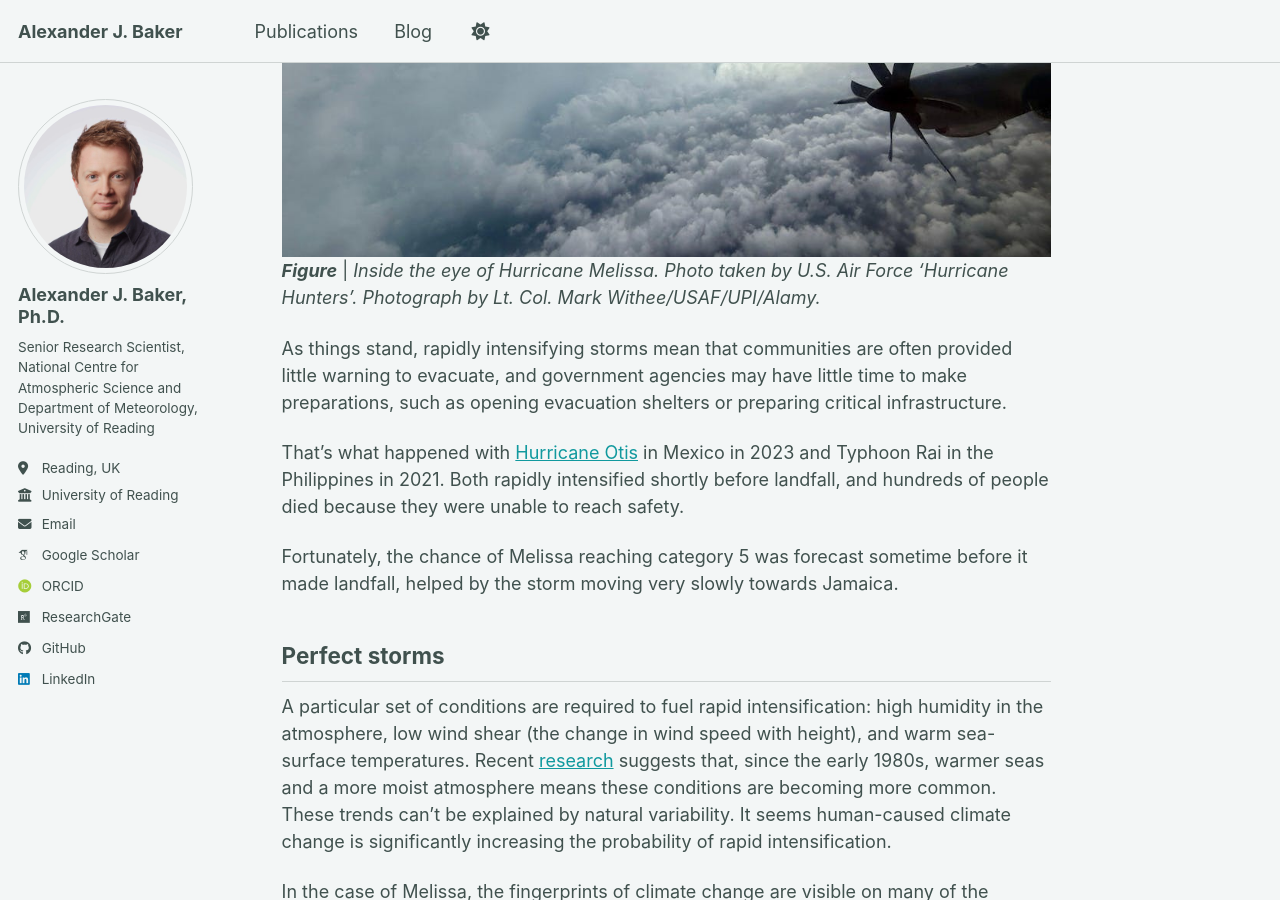
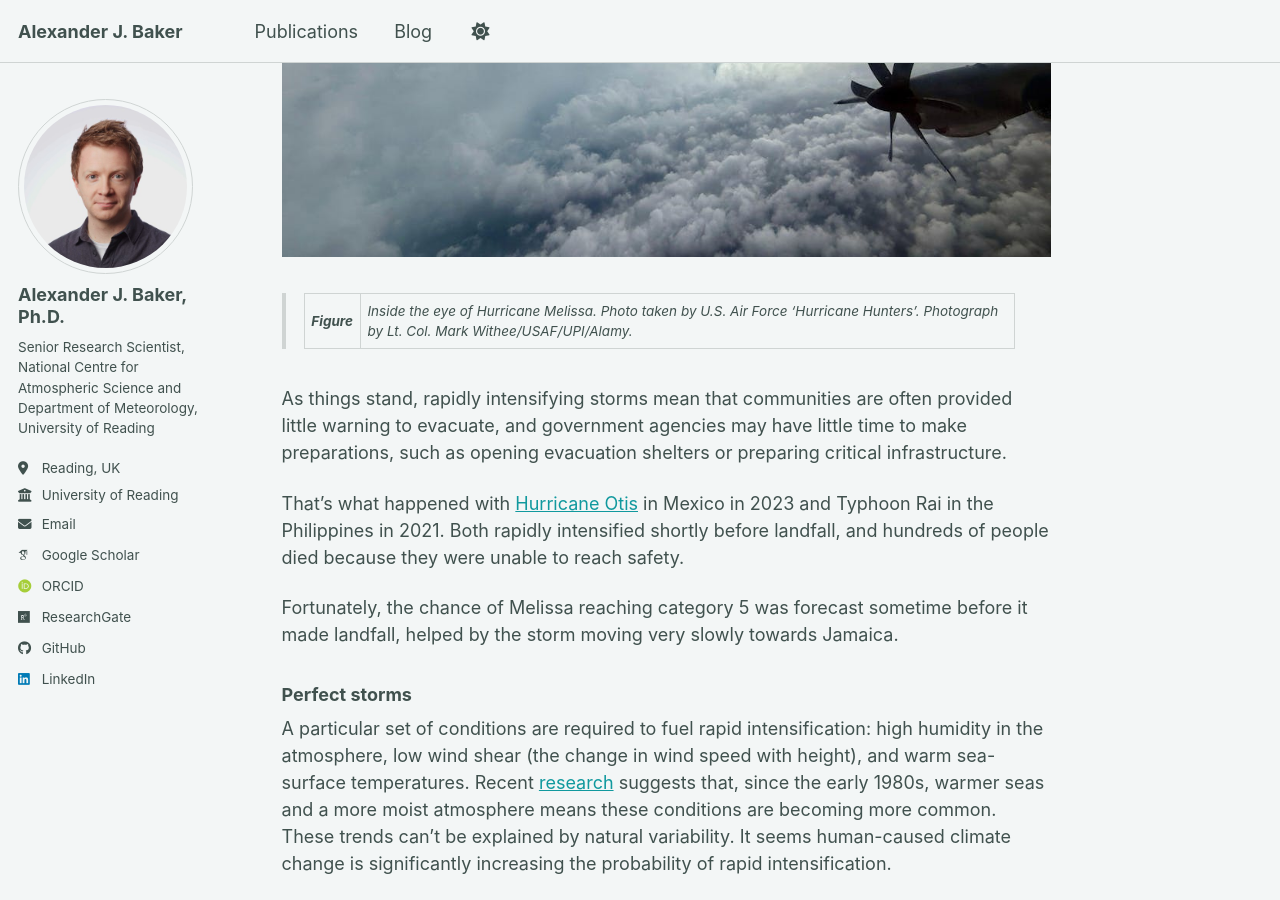
Before and after one commit to alexanderjbaker/alexanderjbaker.github.io, a Jekyll site: the page built from _posts/2025-10-31-hurricane-melissa-and-the-rapid-intensification-of-tropical-cyclones.md, in a window 1280 px wide and 900 px high, scrolled down 928 px. Built offline with Jekyll 4.4.1, drawn with Linux system fonts in a browser that asks for light colours; some web fonts are replaced; a script bundle is joined from its source files by our own code; library files that are not in the unit come from our copies.

```diff
--- a/_posts/2025-10-31-hurricane-melissa-and-the-rapid-intensification-of-tropical-cyclones.md
+++ b/_posts/2025-10-31-hurricane-melissa-and-the-rapid-intensification-of-tropical-cyclones.md
@@ -14,7 +14,7 @@ Scientists call this [‘rapid intensification’](https://theconversation.com/t
 Better forecasting will depend on more detailed monitoring of a hurricane’s inner core—especially close to the eyewall (see Figure), where the strongest winds occur—and on higher-resolution computer models that can [better capture a storm’s complex structure](https://agupubs.onlinelibrary.wiley.com/doi/10.1029/2024GL109841). New machine learning (AI) techniques [may help](https://journals.ametsoc.org/view/journals/wefo/40/10/WAF-D-24-0228.1.xml) but are largely untested.
 
 ![Inside the eye of Hurricane Melissa.](/images/blog/hurricane_melissa.jpg)
-***Figure*** | *Inside the eye of Hurricane Melissa. Photo taken by U.S. Air Force ‘Hurricane Hunters’. Photograph by Lt. Col. Mark Withee/USAF/UPI/Alamy.*
+> ***Figure*** | *Inside the eye of Hurricane Melissa. Photo taken by U.S. Air Force ‘Hurricane Hunters’. Photograph by Lt. Col. Mark Withee/USAF/UPI/Alamy.*
 
 As things stand, rapidly intensifying storms mean that communities are often provided little warning to evacuate, and government agencies may have little time to make preparations, such as opening evacuation shelters or preparing critical infrastructure.
 
@@ -23,8 +23,7 @@ That’s what happened with [Hurricane Otis](https://theconversation.com/extreme
 Fortunately, the chance of Melissa reaching category 5 was forecast sometime before it made landfall, helped by the storm moving very slowly towards Jamaica.
 
 
-Perfect storms
-------
+### Perfect storms
 
 A particular set of conditions are required to fuel rapid intensification: high humidity in the atmosphere, low wind shear (the change in wind speed with height), and warm sea-surface temperatures. Recent [research](https://www.nature.com/articles/s41467-022-34321-6) suggests that, since the early 1980s, warmer seas and a more moist atmosphere means these conditions are becoming more common. These trends can’t be explained by natural variability. It seems human-caused climate change is significantly increasing the probability of rapid intensification.
 
@@ -38,8 +37,7 @@ The growing tendency for storms to rapidly intensify is helping more of them to
 
 Hurricane Melissa has brought the risks into sharp focus: storms are intensifying faster, hitting harder and giving people less time to escape. ♦
 
-Author's note
-------
+### Author's note
 
 This article was written with [Prof. Liz Stephens](https://research.reading.ac.uk/meteorology/people/liz-stephens/) (University of Reading and Red Cross Red Crescent Climate Centre) and originally published in *[The Conversation](https://theconversation.com/hurricane-melissa-is-a-warning-why-violent-storms-are-increasingly-catching-the-world-off-guard-268604)* with additional graphics and under the title ‘Hurricane Melissa is a warning—why violent storms are increasingly catching the world off guard’. At the time of writing, this article had been shared<sup>[1](https://www.linkedin.com/posts/jagan-chapagain_hurricane-melissa-why-are-storms-getting-activity-7390331099685593088-HvVd),[2](https://x.com/jagan_chapagain/status/1984563765602365670)</sup> by [Jagan Chapagain](https://www.ifrc.org/who-we-are/people-and-structures/secretary-general), Secretary General and CEO of the International Federation of Red Cross and Red Crescent Societies, and republished under the CC BY-ND 4.0 licence by:
 
```
